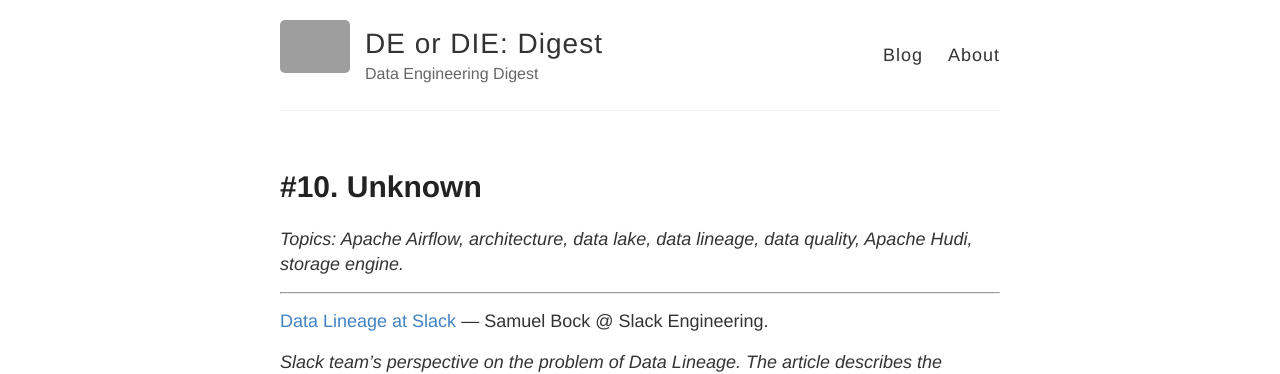
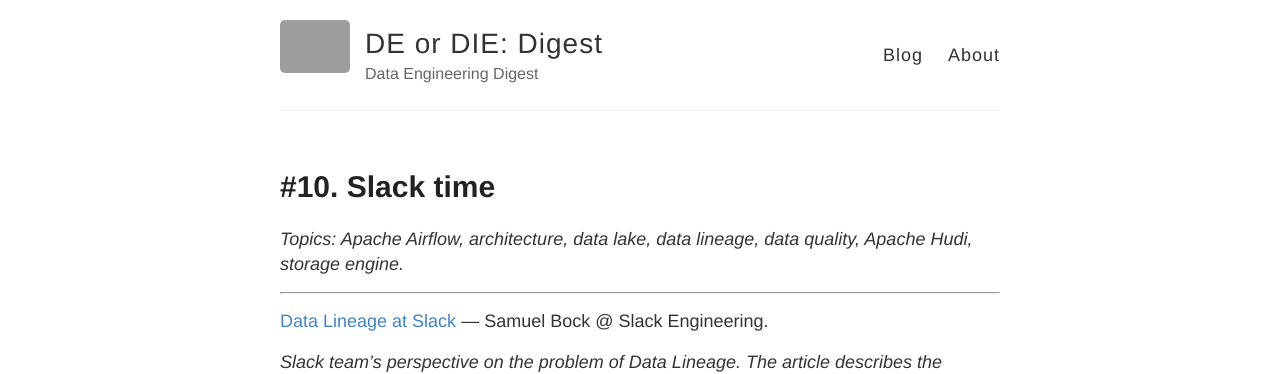
Before and after one commit to deordie/deordie-digest, a Jekyll site: the page built from _posts/2021-08-27-10_Slack_time.md, in a window 1280 px wide. Shown: the top 374 px of the page. Built offline with Jekyll 4.4.1, drawn with Linux system fonts in a browser that asks for light colours; grey boxes are pictures that could not be loaded.

Commit message:
fix: Fix digest title

```diff
--- a/_posts/2021-08-27-10_Slack_time.md
+++ b/_posts/2021-08-27-10_Slack_time.md
@@ -1,6 +1,6 @@
 ---
 layout: post
-title: "#10. Unknown"
+title: "#10. Slack time"
 tags: airflow architecture data-lake data-lineage data-quality hudi storage-engine
 ---
 
```
